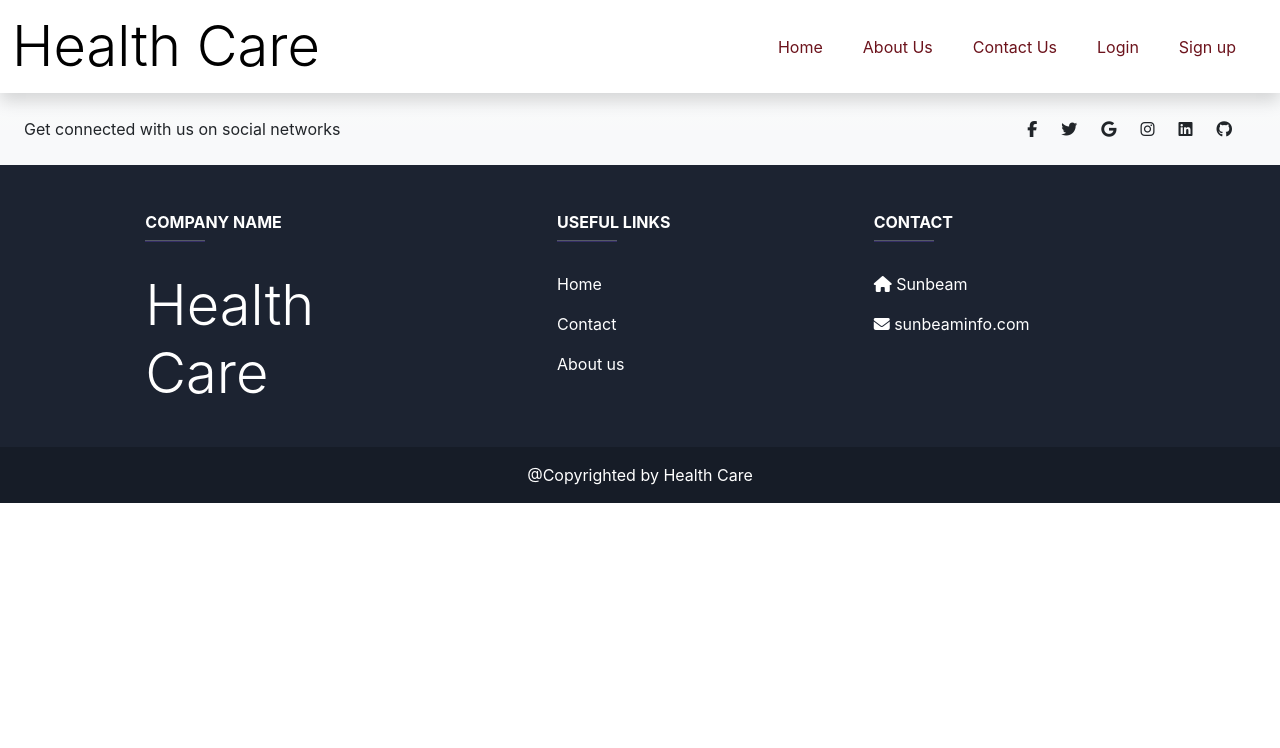
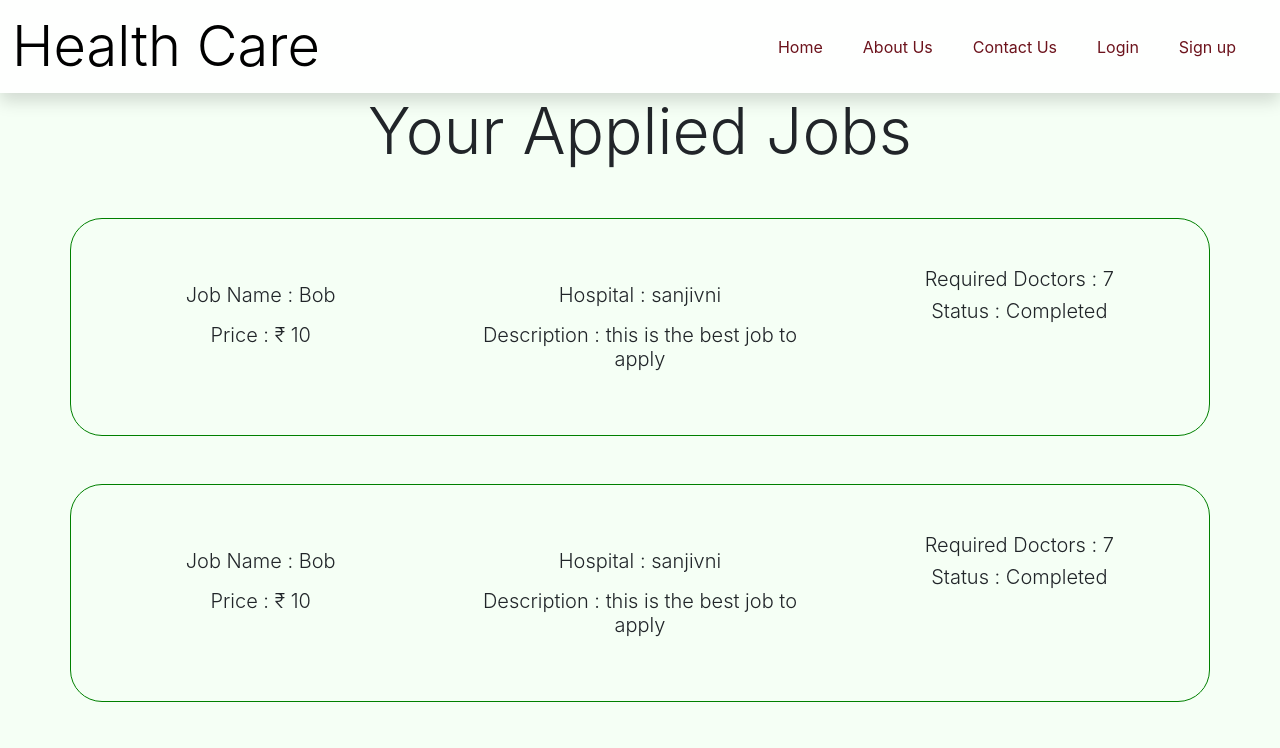
Before and after one commit to CureoiusMinds/healthcare-frontend, a React (Create React App) app: page /doctor-jobs in a window 1280 px wide. Shown: the top 748 px of the page. Built offline with nearby package versions, Linux system fonts and the light colour scheme.

Commit message:
doctor updated jobs

```diff
--- a/src/App.js
+++ b/src/App.js
@@ -5,6 +5,7 @@ import Navbar from './components/common/Navbar';
 import { ToastContainer } from 'react-toastify';
 import Footer from './components/common/Footer';
 import AboutUs from './components/common/AboutUs';
+import Home from './components/common/Home';
 import ContactUs from './components/common/ContactUs';
 import LoginPage from './components/authentication/Login';
 import DoctorSignUp from './components/authentication/DoctorSignUp';
@@ -17,6 +18,7 @@ import PostNewAd from './components/hospital/PostNewAd';
 import Doctor from './components/doctor/Doctor';
 import HospitalJobList from './components/doctor/HospitalJobList';
 import NgoJobList from './components/doctor/NgoJobList';
+import DoctorJobs from './components/doctor/DoctorJobs';
 
 import AdCard from './components/hospital/AdCard';
 
@@ -25,7 +27,7 @@ function App() {
     <BrowserRouter>
       <Navbar/>
       <Routes>
-        {/* <Route path="/" element={<Home />} /> */}
+        <Route path="/" element={<Home />} />
         <Route path="/login" element={<LoginPage/>} />
         <Route path="/signup" element={<SignUp/>} />
         <Route path="/docsignup" element={<DoctorSignUp/>} />
@@ -40,6 +42,7 @@ function App() {
         <Route path="/doctor" element={<Doctor/>} />
         <Route path="/about" element={<AboutUs/>} />
         <Route path="/contact" element={<ContactUs/>} />
+        <Route path="/doctor-jobs" element={<DoctorJobs/>} />
       </Routes>
       <ToastContainer />
       <Footer/>
--- a/src/components/authentication/Login.jsx
+++ b/src/components/authentication/Login.jsx
@@ -104,22 +104,7 @@ const Login = () => {
                             />
                         </div>
                     </div>
-              <div className="mb-4 text-start">
-                <label htmlFor="roleType" className="text-muted">
-                  Who are you?
-                </label>
-                <select
-                  className="form-select mt-1"
-                  name="roleType"
-                  id="roleType"
-                  value={user.roleType}
-                  onChange={handleChange}
-                >
-                  <option name="patient">Patient</option>
-                  <option name="doctor">Doctor</option>
-                  <option name="hospital">Hospital</option>
-                </select>
-              </div>
+
               {/* Login Button */}
               <button type="submit" className="btn btn-outline-success" >
                 Log Me In
--- a/src/components/authentication/signup.jsx
+++ b/src/components/authentication/signup.jsx
@@ -9,32 +9,32 @@ const Signup = () => {
   };
 
   return (
-    <div className="full-page-container d-flex align-items-center justify-content-center vh-75">
-      <div className="container">
+    <div className="full-page-container d-flex align-items-center justify-content-center" >
+      <div className="container vh-75">
         <h2 className="display-3">You Are :</h2>
         <div className="d-flex justify-content-center">
           <Link to="/docsignup">
             <button
-              className="btn btn-primary me-5"
+              className="btn btn-primary me-5 "
               onClick={() => handleOptionClick("Doctor")}
             >
-              Doctor
+              <span className="lead p-3">Doctor</span>
             </button>
           </Link>
           <Link to="/hospsignup">
             <button
-              className="btn btn-success me-5"
+              className="btn btn-success me-5 "
               onClick={() => handleOptionClick("Hospital")}
             >
-              Hospital
+              <span className="lead p-3">Hospital</span>
             </button>
           </Link>
           <Link to="/ngosignup">
             <button
-              className="btn btn-warning"
+              className="btn btn-warning "
               onClick={() => handleOptionClick("NGO")}
             >
-              NGO
+              <span className="lead p-3">NGO</span>
             </button>
           </Link>
         </div>
--- a/src/components/common/AboutUs.jsx
+++ b/src/components/common/AboutUs.jsx
@@ -1,18 +1,28 @@
 import React from 'react';
-
+import about from '../../image/about.jpg'
 const AboutUs = () => {
   return (
-    <div style={{ maxWidth: '600px', margin: 'auto', padding: '20px' }}>
-      <h2 style={{ textAlign: 'center', marginBottom: '20px' }}>Bridging Healthcare Gaps Through Flexible Staffing</h2>
-      <p>
+    <div className='container'>
+    <div className='row p-5'>
+    <div className='col-md-6 col-12 p-5'>
+      <figure>
+        <img className='img-fluid rounded-5' src={about}></img>
+      </figure>
+    </div>
+    <div className='col-md-6 col-12'>
+
+      <h2 className='display-5'>Bridging Healthcare Gaps Through Flexible Staffing</h2>
+      <p className='lead'>
         Focused on connecting quality freelance doctors with hospitals facing resource constraints and talent shortages. We are on a mission to bridge the rural-urban healthcare access divide by efficiently matching medical talent to locations that need it the most.
       </p>
-      <p>
+      <p className='lead'>
         Our integrated portal allows hospitals to easily post part-time or temporary doctor positions across departments, while verified doctors can sign up to indicate their availability and interest areas. Our proprietary algorithms then map the best assignments based on credentials, fees, preferences, and requirements.
       </p>
-      <p>
+      <p className='lead'>
         By enabling flexible job options for doctors and better capacity utilization, It helps enhance healthcare infrastructure and quality across the country. We incentivize doctor participation in rural postings through our award programs. With seamless profile management, appointment tracking, and built-in payments, we are streamlining healthcare freelancing and placement processes using technology.
       </p>
+    </div>
+    </div>
     </div>
   );
 }
--- /dev/null
+++ b/src/components/common/Home.jsx
@@ -0,0 +1,28 @@
+import React from 'react';
+import about from '../../image/about.jpg'
+import home from '../../image/home.png'
+import { NavLink } from 'react-router-dom';
+const AboutUs = () => {
+  return (
+    <div className='container '>
+    <div className='row p-5'>
+    <div className='col-md-6 col-12 p-5'>
+      <figure>
+        <img className='img-fluid rounded-5' src={home} style={{height:"400px"}}></img>
+      </figure>
+    </div>
+    <div className='col-md-6 col-12 text-center d-flex'>
+        <div className='my-auto text-center'>
+
+      <h2 className='display-3'> We Work For Doctors</h2>
+      <p className='lead'>we focus on the best performance for the customers</p>
+        <NavLink className='btn btn-outline-success' to={"/signup"}>Join Us</NavLink>
+        </div>
+
+    </div>
+    </div>
+    </div>
+  );
+}
+
+export default AboutUs;
--- /dev/null
+++ b/src/components/doctor/DoctorJobCards.jsx
@@ -0,0 +1,43 @@
+
+import React, { useEffect, useState } from 'react';
+import hospitalImage from "../../image/hospital.png"
+import ngoImage from "../../image/NGO.png"
+import { NavLink, useNavigate } from "react-router-dom";
+import { toast } from 'react-toastify';
+import 'react-toastify/dist/ReactToastify.css'
+
+const JobCard = (prop) => {
+
+    const handleAccept=()=>{
+        toast.success("job is assigned to you ");
+    }
+
+  return (
+
+        <div className='row rounded-5 my-5 py-5' style={{border:"1px solid green"}}>
+            <div className='col-md-4 col-12'>
+            <div className='m-3'>
+               <h1 className='lead'> Job Name : {prop.name} </h1>
+            </div>
+            <div className='m-3'>
+               <h1 className='lead'> Price : ₹ {prop.price} </h1>
+            </div>
+            </div>
+            <div className='col-md-4 col-12'>
+            <div className='m-3'>
+               <h1 className='lead'> Hospital : {prop.hospital}</h1>
+            </div>
+            <div className='m-3'>
+               <h1 className='lead'> Description : {prop.description}</h1>
+            </div>
+            </div>
+            <div className='col-md-4 col-12'>
+               <h1 className='lead'> Required Doctors : {prop.required}</h1>
+               <h1 className='lead'> Status : {prop.status}</h1>
+                 </div>
+
+        </div>
+  );
+};
+
+export default JobCard;
--- /dev/null
+++ b/src/components/doctor/DoctorJobs.jsx
@@ -0,0 +1,67 @@
+
+import React, { useEffect, useState } from "react";
+import hospitalImage from "../../image/hospital.png"
+import ngoImage from "../../image/NGO.png"
+import { NavLink, useNavigate } from "react-router-dom";
+import JobCard from "./JobCard";
+import DoctorJobsCards from "./DoctorJobCards";
+import axios from "axios";
+
+const DoctorJobs = () => {
+    const jobsdata = [
+        {
+        id:1,
+        name: "Bob",
+        price: 10,
+        hospital: "sanjivni ",
+        description:"this is the best job to apply ",
+        required:7,
+        status:"Completed"
+      },{
+        id:2,
+        name: "Bob",
+        price: 10,
+        hospital: "sanjivni ",
+        description:"this is the best job to apply ",
+        required:7,
+        status:"Completed"
+      },{
+        id:3,
+        name: "Bob",
+        price: 10,
+        hospital: "sanjivni ",
+        description:"this is the best job to apply ",
+        required:7,
+        status:"Completed"
+      },{
+        id:4,
+        name: "Bob",
+        price: 10,
+        hospital: "sanjivni ",
+        description:"this is the best job to apply ",
+        required:7,
+        status:"Completed"
+      },{
+        id:5,
+        name: "Bob",
+        price: 10,
+        hospital: "sanjivni ",
+        description:"this is the best job to apply ",
+        required:7,
+        status:"Completed"
+      },
+    ];
+
+
+    console.log(jobsdata);
+  return (
+    <div className="container text-center">
+                    <h1 className='display-3'>Your Applied Jobs</h1>
+        { jobsdata.map((job,index) => {
+                  return ( <DoctorJobsCards key={index} name={job.name} price={job.price} hospital={job.hospital} description={job.description} required={job.required} status={job.status}/>);
+        })}
+    </div>
+  );
+};
+
+export default DoctorJobs;
--- a/src/components/hospital/HospitalHome.jsx
+++ b/src/components/hospital/HospitalHome.jsx
@@ -1,5 +1,5 @@
 import React from "react";
-import { Link } from "react-router-dom";
+import { Link, NavLink } from "react-router-dom";
 import AdCard from "./AdCard";
 
 const HospitalHome = () => {
@@ -50,7 +50,7 @@ const HospitalHome = () => {
         { docsHos.map((doc,index) => {
                   return ( <AdCard key={index} hospital={doc.hospital} category={doc.category} experience={doc.experience} date={doc.date} hours={doc.hours} offerPrice={doc.offerPrice} doctorDetails={doc.doctorDetails}/>);
         })}
-
+       <NavLink className="btn btn-outline-warning p-3" to={"/postnewad"}>Post New Add</NavLink>
     </div>
   );
 };
--- a/src/index.css
+++ b/src/index.css
@@ -5,6 +5,7 @@ body {
     sans-serif;
   -webkit-font-smoothing: antialiased;
   -moz-osx-font-smoothing: grayscale;
+  background-color: rgb(245, 255, 245);
 }
 
 code {
```
Also changed, not shown: src/image/about.jpg (added), src/image/home.png (added).
